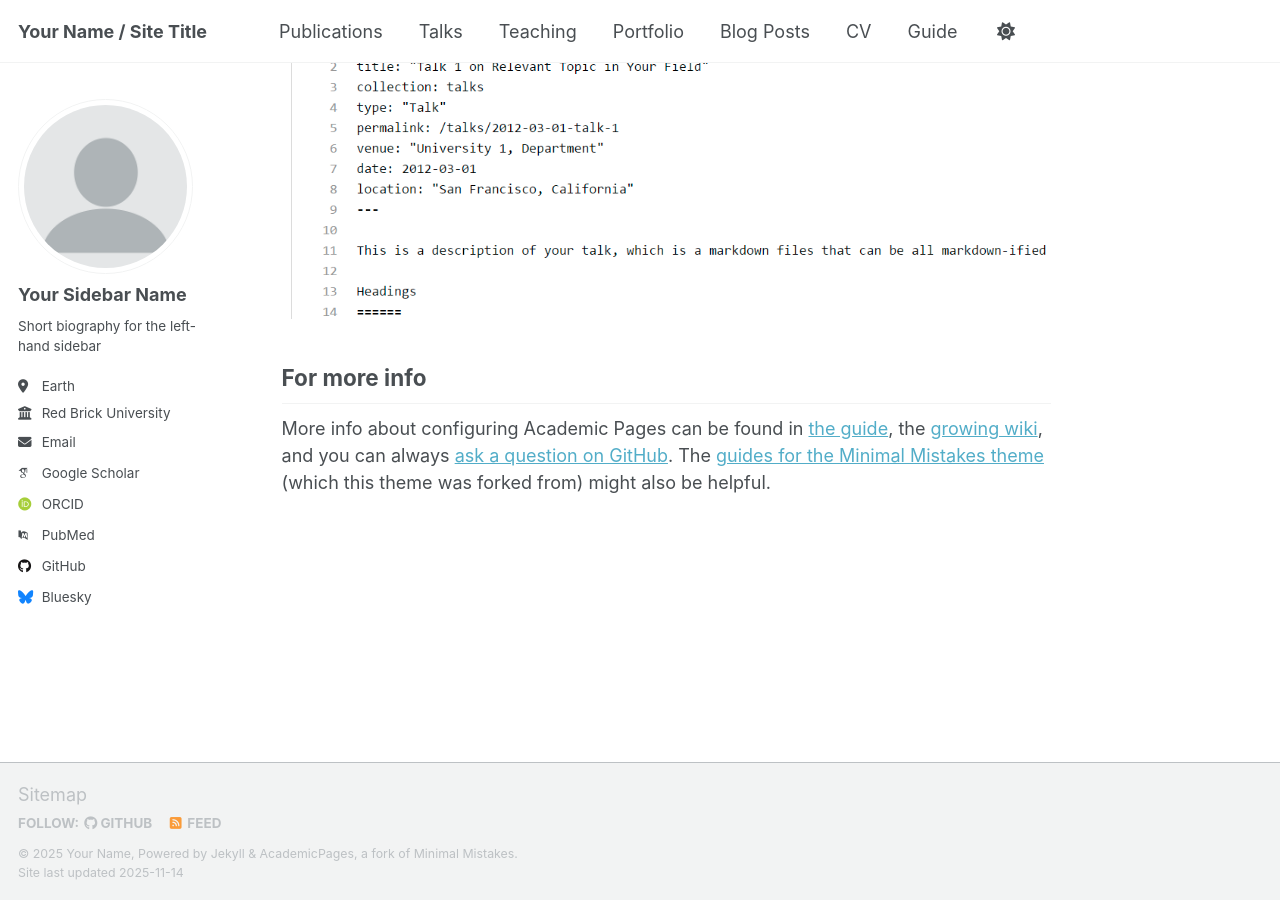
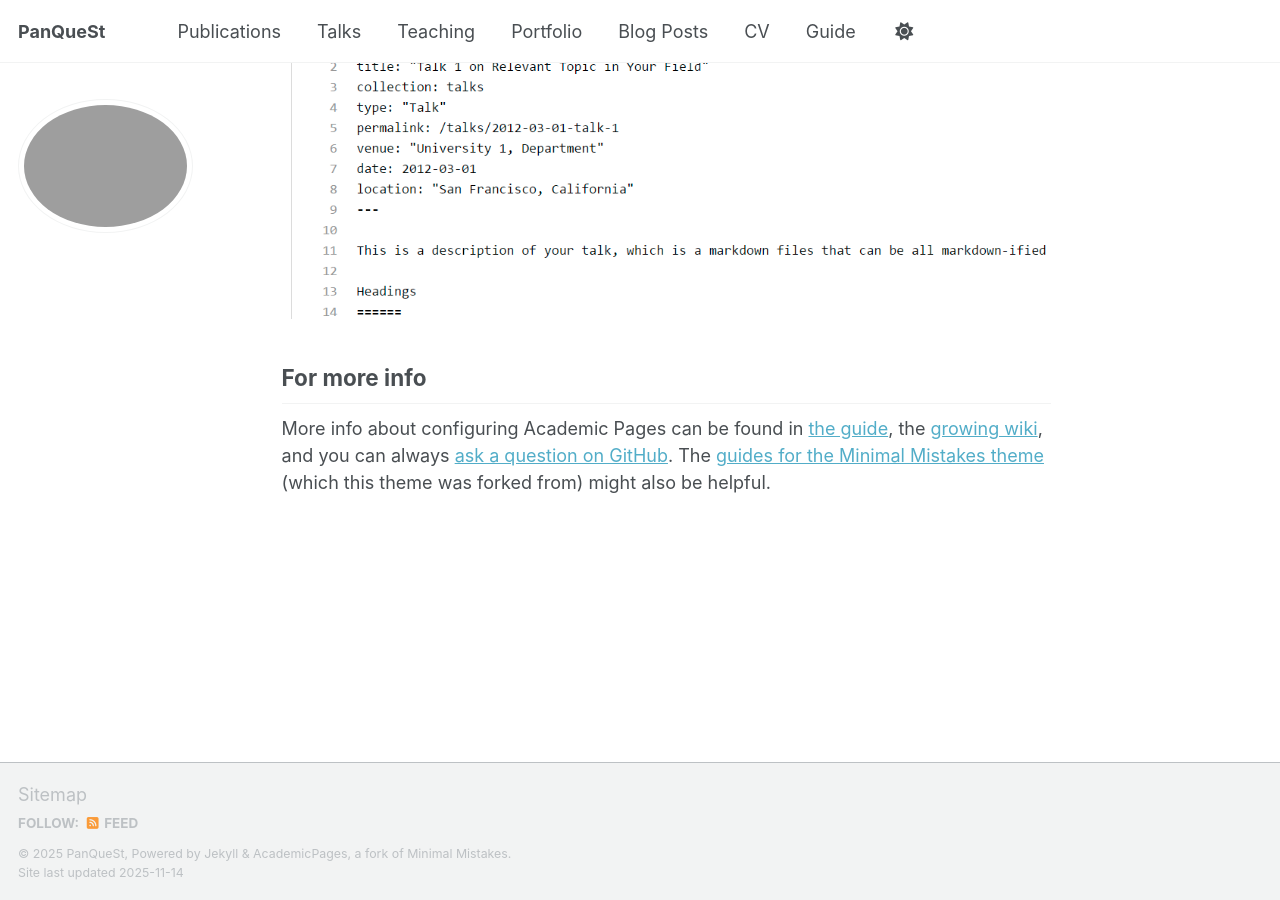
Before and after one commit to panquest-project/panquest-project.github.io, a Jekyll site: the page built from _pages/about.md, in a window 1280 px wide and 900 px high, scrolled down 2880 px. Built offline with Jekyll 4.4.1, drawn with Linux system fonts in a browser that asks for light colours; some web fonts are replaced; a script that is not in the unit is left out.

Commit message:
Modify site title, name, and repository details
Updated site configuration with new title, name, description, and repository URL.

```diff
--- a/_config.yml
+++ b/_config.yml
@@ -9,38 +9,38 @@
 # Basic Site Settings
 locale                   : "en-US"
 site_theme               : "default" # Currently available options are "default", "air"
-title                    : "Your Name / Site Title"
+title                    : "PanQueSt"
 title_separator          : "-"
-name                     : &name "Your Name"
-description              : &description "Your Name's academic portfolio"   # Update this with a general description of your site, this is the default if not overridden by a page
-url                      : https://academicpages.github.io # The base hostname & protocol for your site e.g. "https://[your GitHub username].github.io",
+name                     : &name "PanQueSt"
+description              : &description "PanQueSt ANR project web site"   # Update this with a general description of your site, this is the default if not overridden by a page
+url                      : "https://panquest-project.github.io" # The base hostname & protocol for your site e.g. "https://[your GitHub username].github.io",
                                                            # or if you already have some other page hosted on Github then use "https://[your GitHub username].github.io/[Your Repo Name]"
 baseurl                  : "" # the subpath of your site, e.g. "/blog"
-repository               : "academicpages/academicpages.github.io"
+repository               : "https://github.com/panquest-project/panquest-project.github.io"
 
 # Site Author - The following control what appear as part of the author content on the side bar.
 #               If a field is blank the icon and link will not appear, otherwise it will be shown.
 #               Additional customization can be done by editing /_includes/author-profile.html
 author:
   # Biographic information
-  avatar           : "profile.png"
-  name             : "Your Sidebar Name"
+  avatar           : #"profile.png"
+  name             : #"Your Sidebar Name"
   pronouns         : # example: "she/her"
-  bio              : "Short biography for the left-hand sidebar"
-  location         : "Earth"
-  employer         : "Red Brick University"
+  bio              : #"Short biography for the left-hand sidebar"
+  location         : #"Earth"
+  employer         : #"Red Brick University"
   uri              : # URL
-  email            : "none@example.org"
+  email            : #"none@example.org"
 
   # Academic websites
   academia         : # URL
   arxiv            : # URL - Update with the correct link to your profile
-  googlescholar    : "https://scholar.google.com/citations?user=PS_CX0AAAAAJ"
+  googlescholar    : # "https://scholar.google.com/citations?user=PS_CX0AAAAAJ"
   inspire-hep      : # URL
   impactstory      : # URL
-  orcid            : "https://orcid.org/yourorcidurl"
+  orcid            : # "https://orcid.org/yourorcidurl"
   semantic         : # URL
-  pubmed           : "https://www.ncbi.nlm.nih.gov/pubmed/?term=john+snow"
+  pubmed           : # "https://www.ncbi.nlm.nih.gov/pubmed/?term=john+snow"
   researchgate     : # URL
   scopus           : # URL
 
@@ -48,13 +48,13 @@ author:
   bitbucket        : # Username - Update with your username on the site
   codepen          : # Username
   dribbble         : # Username
-  github           : "academicpages"
+  github           : # "academicpages"
   kaggle           : # Username
   stackoverflow    : # User number or user number and name (i.e., use "1" or "1/jeff-atwood")
 
   # Social media
   artstation       : # Username
-  bluesky          : "bsky.app" # Replace this with you Bluesky username
+  bluesky          : # "bsky.app" # Replace this with you Bluesky username
   facebook         : # Username
   flickr           : # Username
   foursquare       : # Username
```
